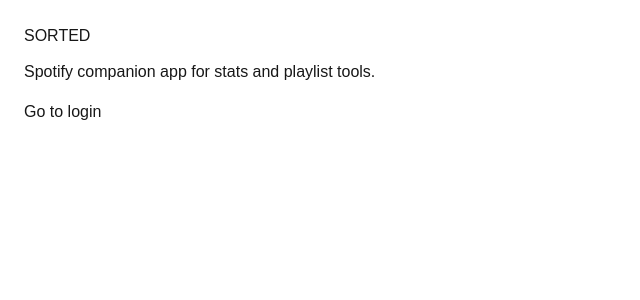
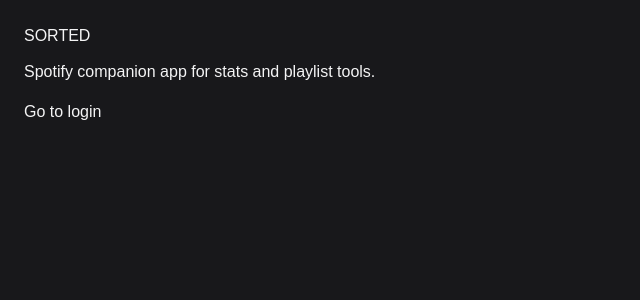
Before and after one commit to sjkali22/sorted-spotify, a Next.js app: page / in a window 1280 px wide. Shown: the top 300 px of the page, without its empty margins (0-640 px from the left). Built offline with nearby package versions, Linux system fonts and the light colour scheme; no server answers.

Commit message:
Fix playlists items loading + stats/home updates

```diff
--- a/app/globals.css
+++ b/app/globals.css
@@ -1,9 +1,9 @@
 @import "tailwindcss";
 
 :root {
-  --background: #ffffff;
-  --foreground: #171717;
-  --accent: #3b82f6; /* blue */
+  --background: #18181b;   /* zinc-900 */
+  --foreground: #f4f4f5;   /* zinc-100 */
+  --accent: #3b82f6;
   --accent-foreground: #ffffff;
 }
 
@@ -14,20 +14,12 @@
   --font-mono: var(--font-geist-mono);
 }
 
-@media (prefers-color-scheme: dark) {
-  :root {
-    --background: #0a0a0a;
-    --foreground: #ededed;
-  }
-}
-
 body {
   background: var(--background);
   color: var(--foreground);
   font-family: Arial, Helvetica, sans-serif;
 }
 
-/* optional helpers you can use in components */
 a.active,
 .nav-active {
   color: var(--accent);
```
